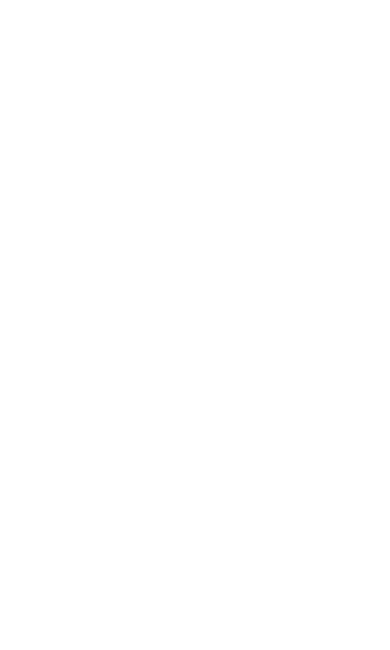
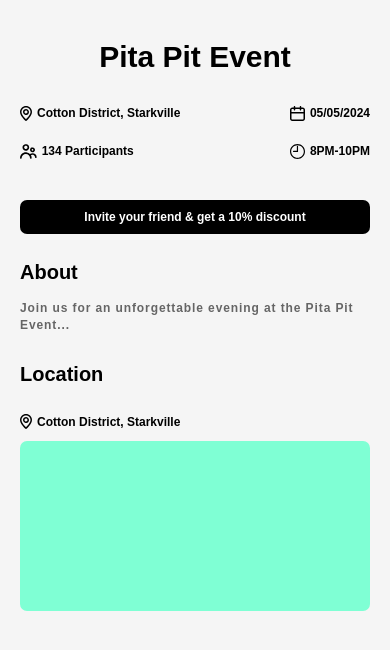
Before and after one commit to Manal207/EventApp, a React (Create React App) app: page /EventDetailsMobile in a window 390 px wide. Before the commit this address had no page. Shown: the top 650 px of the page. Built offline with nearby package versions, Linux system fonts and the light colour scheme.

Commit message:
scrollpage on the mobile and responsiveness

```diff
--- a/src/App.js
+++ b/src/App.js
@@ -4,6 +4,8 @@
 import VideoFeed from './Components/VideoFeed';
 import PhoneNumberForm from './Components/PhoneNumberForm';
 import VerificationPhoneNumber from './Components/VerificationPhoneNumber';
+import EventDetails from './Components/EventDetails';
+import EventDetailsMobile from './Components/EventDetailsMobile';
 
 function App() {
   return (
@@ -12,6 +14,9 @@
         <Route path='/' element={<VideoFeed/>}/>
         <Route path='/phone' element={<PhoneNumberForm/>}/>
         <Route path='/phoneVerification' element={<VerificationPhoneNumber/>}/>
+        <Route path='/EventDetailsMobile' element={<EventDetailsMobile/>}/>
+
+
       </Routes>
     </BrowserRouter>
   );
--- /dev/null
+++ b/src/Components/EventDetailsMobile.js
@@ -0,0 +1,38 @@
+import React from 'react'
+import locationIcon from '../Icons/Vector.svg'
+import dateIcon from '../Icons/date.svg'
+import timeIcon from '../Icons/time.svg'
+import peopleIcon from '../Icons/peoplee.svg'
+import '../Style/VideoFeed.css'
+
+
+const EventDetailsMobile = () => {
+  return (
+    <div className="eventDetailss">
+      <h1>Pita Pit Event</h1>
+      <div className="eventInfo">
+        <div className="infoBlock">
+          <div className='iconAndText'><img src={locationIcon} alt="Location" /><p>Cotton District, Starkville</p></div>
+          <div className='iconAndText'><img src={peopleIcon} alt="people" /><p>134 Participants</p></div>
+        </div>
+        <div className="infoBlock">
+          <div className='iconAndText'><img src={dateIcon} alt="date" /><p>05/05/2024</p></div>
+          <div className='iconAndText'><img src={timeIcon} alt="time" /><p>8PM-10PM</p></div>
+        </div>
+      </div>
+      <button className="inviteButton">Invite your friend & get a 10% discount</button>
+      <div className="aboutSection">
+        <h2>About</h2>
+        <p>Join us for an unforgettable evening at the Pita Pit Event...</p>
+      </div>
+      <div className="locationSection">
+        <h2>Location</h2>
+        <div className='iconAndText'><img src={locationIcon} alt="Location" /><p>Cotton District, Starkville</p></div>
+        <div className='map'>
+        </div>
+      </div>
+    </div>
+  )
+}
+
+export default EventDetailsMobile
--- a/src/Components/ScrollPage.js
+++ b/src/Components/ScrollPage.js
@@ -1,13 +1,20 @@
 import React from 'react'
+import { useNavigate } from 'react-router-dom'
 
 const ScrollPage = ({onAclick}) => {
+
+  const navigate= useNavigate();
+
+  const onClick=()=>{
+    navigate('/EventDetailsMobile')
+  }
   return (
     <div className='scrollPage'>
       <div className='videoFrame'>
         <div className='video-content'>
           <h1>Pita Pit Event</h1>
           <p>Join us for an unforgettable night at Pita Pit</p>
-          <p onClick={onAclick}>See more</p>
+          <p onClick={onClick}>See more</p>
 
         </div>
       </div>
--- a/src/Style/VerificationPhoneNumber.css
+++ b/src/Style/VerificationPhoneNumber.css
@@ -58,15 +58,14 @@
   .codeBox {
     width: 10px;
     height: 10px;
-    padding: 10px;
-    font-size: 24px;
+    padding: 20px;
+    font-size: 20px;
     text-align: center;
-    border: 1px solid #ccc;
+    border: 1px solid rgba(0, 0, 0, 0.05);
     border-radius: 7px;
     flex-shrink: 0;
     background: rgba(0, 0, 0, 0.05);
 
-    padding: 20px;
 
     font-family:sans-serif;
     font-style: normal;
--- a/src/Style/VideoFeed.css
+++ b/src/Style/VideoFeed.css
@@ -20,11 +20,22 @@
     box-sizing: border-box;
     display: flex;
     flex-direction: column;
+  }
+
+  .eventDetailss {
+    width: 100%;
+    height: 200vh; /* This could be 100vh if you want it to take the full viewport height */
+    overflow-y: auto; /* This makes the div scrollable */
+    background-color: #F5F5F5;
+    padding: 20px;
+    box-sizing: border-box;
+    display: flex;
+    flex-direction: column;
+  }
 
 
 
 
-  }
   /* .eventDetails {
     padding: 20px;
     box-sizing: border-box;
@@ -101,7 +112,7 @@
   }
 
   /* Rest of the CSS for centering the text and additional styling */
-  .eventDetails h1 {
+  .eventDetails h1, .eventDetailss h1 {
     text-align: center;
     color: #000;
     font-family: sans-serif;
@@ -137,7 +148,7 @@
     font-weight: 550;
     line-height: normal;
   }
-  .eventDetails h2 {
+  .eventDetails h2, .eventDetailss h2 {
     text-align: left;
     color: #000;
     font-family: sans-serif;
@@ -158,6 +169,12 @@
 
   .video-content h1{
     color: #ECECEC;
+    text-align: left;
+    font-family: sans-serif;
+    font-size: 20px;
+    font-style: normal;
+    font-weight: 600;
+    line-height: normal;
   }
 
   .video-content p{
@@ -177,18 +194,49 @@
 @media (max-width: 768px) {
 
   .scrollPage {
-      width: 100%;
-      height: 50vh;
+    width: 100%;
+    min-height: 100%; /* 100% of the viewport height */
+    position: relative; /* Establishes a positioning context for .video-content */
+    background-color: #c31919;
   }
+
+  /* Adjust .videoFrame so it doesn't cause scrolling */
   .videoFrame {
-      width: 100%;
-      height: 100vh;
+    width: 100%;
+    /* Make .videoFrame take up all available space except for the height of .video-content */
+    height: 100vh; /* Adjust 120px to the height of your .video-content */
+    overflow: hidden; /* Prevent scrolling within .videoFrame */
   }
+
+  /* Set .video-content to be fixed at the bottom */
+  .video-content {
+    position: fixed; /* Fixed position relative to the viewport */
+    bottom: 0; /* Aligns to the bottom of the screen */
+    left: 0; /* Aligns to the left of the screen */
+    width: 100%; /* Full width of the screen */
+    padding: 15px;
+  }
+
+  /* Hide .eventDetails as you have already done */
   .eventDetails {
     display: none;
   }
+
+
 }
 
+
+/* @media (max-width: 768px) {
+  .eventDetailss{
+    width: 100%;
+  }
+}
+
+@media (min-width: 769px) and (max-width: 1024px) {
+  .eventDetailss {
+    width: 800px;
+  }
+} */
 
 /* @media (min-width: 768px) {
   .scrollPage, .eventDetails {
```
